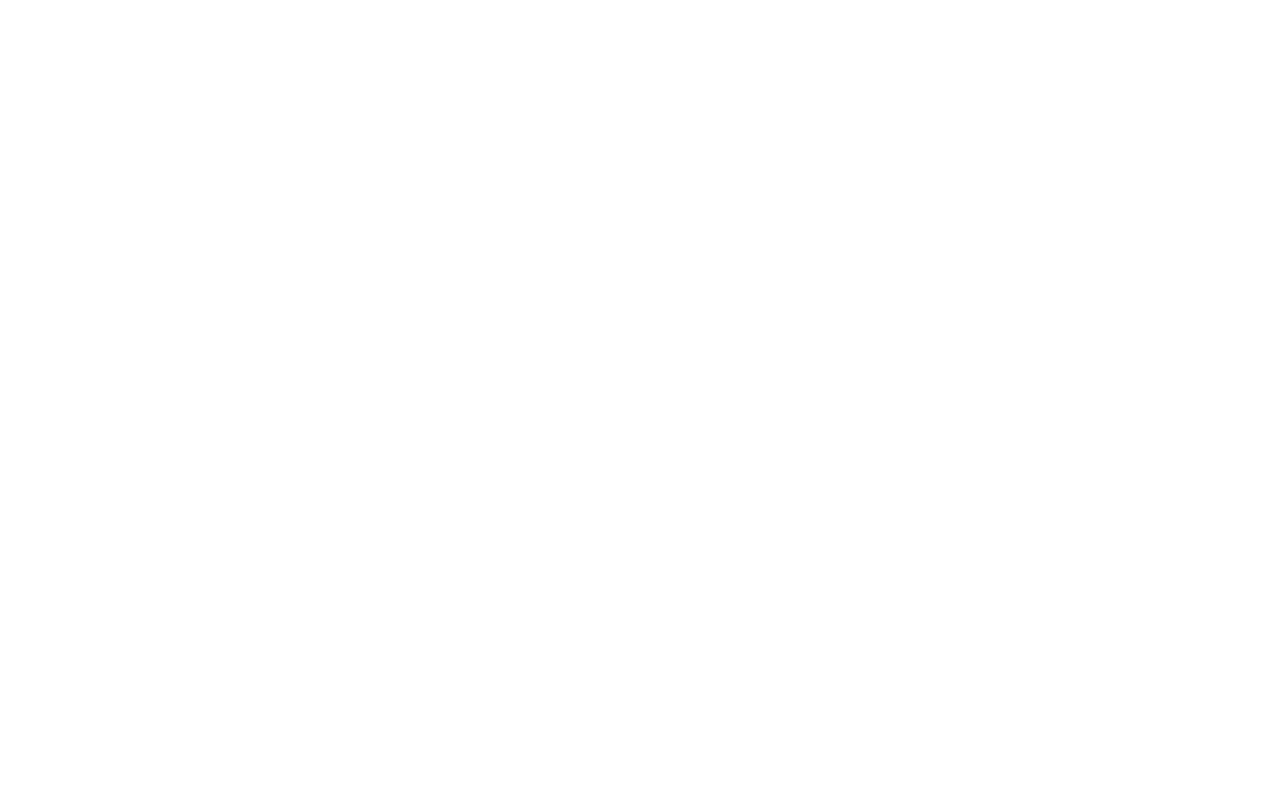
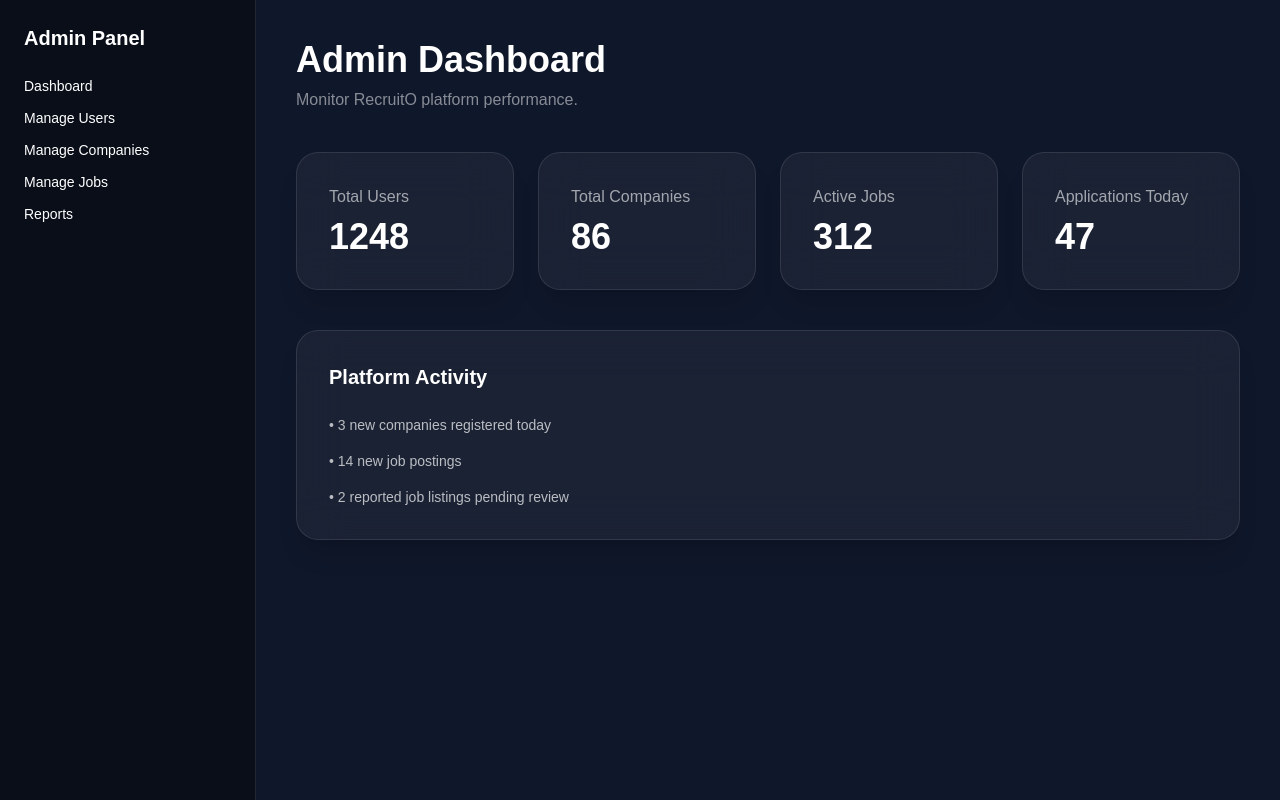
Before and after one commit to RecruitO-Org/RecruitO, a React (Vite) app in the folder react-landing-page-responsive/: page /admin in a window 1280 px wide. Before the commit this address had no page. Built offline with nearby package versions, Linux system fonts and the light colour scheme.

Commit message:
admin dashboard created

```diff
--- a/react-landing-page-responsive/src/App.tsx
+++ b/react-landing-page-responsive/src/App.tsx
@@ -16,6 +16,14 @@
 
 import CompanyDashboard from "./pages/company_dashboard/CompanyDashboard";
 
+// 🔥 ADMIN IMPORTS
+import AdminLayout from "./pages/admin_dashboard/AdminLayout";
+import AdminHome from "./pages/admin_dashboard/AdminHome";
+import ManageUsers from "./pages/admin_dashboard/ManageUsers";
+import ManageCompanies from "./pages/admin_dashboard/ManageCompanies";
+import ManageJobs from "./pages/admin_dashboard/ManageJobs";
+import Reports from "./pages/admin_dashboard/Reports";
+
 function App() {
   return (
     <Routes>
@@ -24,7 +32,7 @@
       <Route path="/signin" element={<SignIn />} />
       <Route path="/signup" element={<Signup />} />
 
-      {/* User Dashboard (Nested Properly) */}
+      {/* ================= USER DASHBOARD ================= */}
       <Route path="/dashboard" element={<DashboardLayout />}>
         <Route index element={<DashboardHome />} />
         <Route path="profile" element={<Profile />} />
@@ -36,8 +44,17 @@
         <Route path="interview" element={<Interviews />} />
       </Route>
 
-      {/* Company Dashboard */}
+      {/* ================= COMPANY DASHBOARD ================= */}
       <Route path="/company/dashboard" element={<CompanyDashboard />} />
+
+      {/* ================= ADMIN DASHBOARD ================= */}
+      <Route path="/admin" element={<AdminLayout />}>
+        <Route index element={<AdminHome />} />
+        <Route path="users" element={<ManageUsers />} />
+        <Route path="companies" element={<ManageCompanies />} />
+        <Route path="jobs" element={<ManageJobs />} />
+        <Route path="reports" element={<Reports />} />
+      </Route>
     </Routes>
   );
 }
--- /dev/null
+++ b/react-landing-page-responsive/src/pages/admin_dashboard/AdminHome.tsx
@@ -0,0 +1,54 @@
+import { motion } from "framer-motion";
+
+export default function AdminHome() {
+  const stats = [
+    { title: "Total Users", value: 1248, color: "violet" },
+    { title: "Total Companies", value: 86, color: "cyan" },
+    { title: "Active Jobs", value: 312, color: "green" },
+    { title: "Applications Today", value: 47, color: "orange" },
+  ];
+
+  return (
+    <div className="space-y-10">
+
+      <div>
+        <h1 className="text-4xl font-bold text-white">
+          Admin Dashboard
+        </h1>
+        <p className="text-white/50 mt-2">
+          Monitor RecruitO platform performance.
+        </p>
+      </div>
+
+      {/* Stats */}
+      <div className="grid md:grid-cols-4 gap-6">
+        {stats.map((stat, index) => (
+          <motion.div
+            key={index}
+            whileHover={{ scale: 1.05, y: -6 }}
+            transition={{ type: "spring", stiffness: 200 }}
+            className="p-8 rounded-3xl bg-white/5 border border-white/10 backdrop-blur-xl shadow-xl"
+          >
+            <p className="text-white/60">{stat.title}</p>
+            <h2 className="text-4xl font-bold mt-2 text-white">
+              {stat.value}
+            </h2>
+          </motion.div>
+        ))}
+      </div>
+
+      {/* Activity Section */}
+      <div className="p-8 rounded-3xl bg-white/5 border border-white/10 backdrop-blur-xl shadow-xl">
+        <h2 className="text-xl font-semibold mb-6">
+          Platform Activity
+        </h2>
+
+        <div className="space-y-4 text-white/70 text-sm">
+          <p>• 3 new companies registered today</p>
+          <p>• 14 new job postings</p>
+          <p>• 2 reported job listings pending review</p>
+        </div>
+      </div>
+    </div>
+  );
+}
--- /dev/null
+++ b/react-landing-page-responsive/src/pages/admin_dashboard/AdminLayout.tsx
@@ -0,0 +1,36 @@
+import { Link, Outlet } from "react-router-dom";
+
+export default function AdminLayout() {
+  return (
+    <div className="flex min-h-screen bg-[#0f172a] text-white">
+
+      {/* Sidebar */}
+      <div className="w-64 bg-black/40 border-r border-white/10 p-6 space-y-6">
+        <h2 className="text-xl font-bold">Admin Panel</h2>
+
+        <nav className="space-y-3 text-sm">
+          <Link to="/admin" className="block hover:text-violet-400">
+            Dashboard
+          </Link>
+          <Link to="/admin/users" className="block hover:text-violet-400">
+            Manage Users
+          </Link>
+          <Link to="/admin/companies" className="block hover:text-violet-400">
+            Manage Companies
+          </Link>
+          <Link to="/admin/jobs" className="block hover:text-violet-400">
+            Manage Jobs
+          </Link>
+          <Link to="/admin/reports" className="block hover:text-violet-400">
+            Reports
+          </Link>
+        </nav>
+      </div>
+
+      {/* Content */}
+      <div className="flex-1 p-10">
+        <Outlet />
+      </div>
+    </div>
+  );
+}
--- /dev/null
+++ b/react-landing-page-responsive/src/pages/admin_dashboard/ManageCompanies.tsx
@@ -0,0 +1,3 @@
+export default function ManageCompanies() {
+  return <div className="text-white text-2xl">Manage Companies</div>;
+}
--- /dev/null
+++ b/react-landing-page-responsive/src/pages/admin_dashboard/ManageJobs.tsx
@@ -0,0 +1,3 @@
+export default function ManageJobs() {
+  return <div className="text-white text-2xl">Manage Jobs</div>;
+}
--- /dev/null
+++ b/react-landing-page-responsive/src/pages/admin_dashboard/ManageUsers.tsx
@@ -0,0 +1,52 @@
+import { Button } from "@/components/ui/button";
+
+export default function ManageUsers() {
+  const users = [
+    { name: "Shrey Ruparel", email: "shrey@mail.com", role: "User", status: "Active" },
+    { name: "TechNova HR", email: "hr@technova.com", role: "Company", status: "Active" },
+    { name: "John Admin", email: "admin@recruito.com", role: "Admin", status: "Active" },
+  ];
+
+  return (
+    <div className="space-y-8">
+      <h1 className="text-3xl font-bold">Manage Users</h1>
+
+      <div className="rounded-3xl bg-white/5 border border-white/10 backdrop-blur-xl shadow-xl overflow-hidden">
+        <table className="w-full text-sm text-left">
+          <thead className="bg-white/10 text-white/60 uppercase text-xs">
+            <tr>
+              <th className="p-4">Name</th>
+              <th>Email</th>
+              <th>Role</th>
+              <th>Status</th>
+              <th className="text-right pr-6">Actions</th>
+            </tr>
+          </thead>
+
+          <tbody>
+            {users.map((user, index) => (
+              <tr key={index} className="border-t border-white/10 hover:bg-white/5">
+                <td className="p-4">{user.name}</td>
+                <td>{user.email}</td>
+                <td>{user.role}</td>
+                <td>
+                  <span className="text-green-400">
+                    {user.status}
+                  </span>
+                </td>
+                <td className="text-right pr-6 space-x-2">
+                  <Button size="sm" variant="outline">
+                    View
+                  </Button>
+                  <Button size="sm" className="bg-red-500 hover:bg-red-600">
+                    Suspend
+                  </Button>
+                </td>
+              </tr>
+            ))}
+          </tbody>
+        </table>
+      </div>
+    </div>
+  );
+}
--- /dev/null
+++ b/react-landing-page-responsive/src/pages/admin_dashboard/Reports.tsx
@@ -0,0 +1,3 @@
+export default function Reports() {
+  return <div className="text-white text-2xl">Reports</div>;
+}
```
